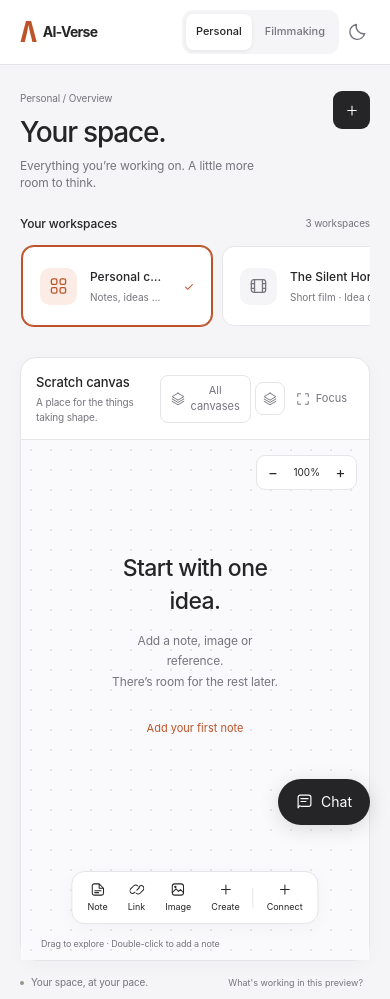
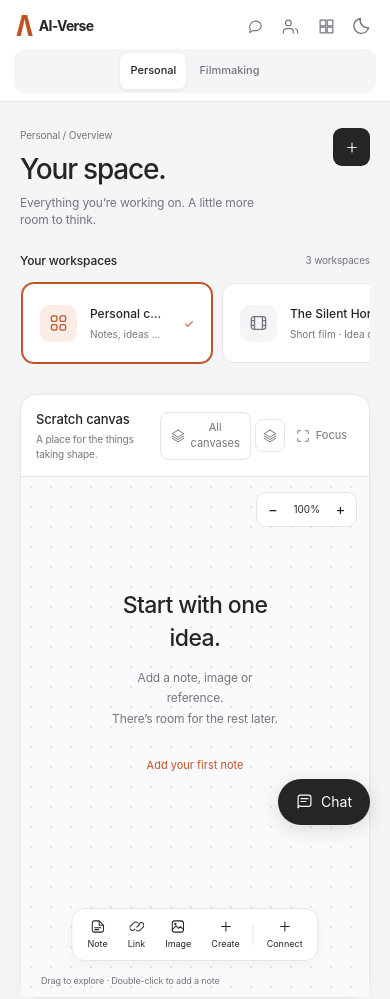
Before and after one commit to aiverse-filmmakers/AI-Verse-Dashboard, a website: page apps/web/preview/index.html in a window 390 px wide. Shown: the top 999 px of the page. Drawn offline with Linux system fonts and the light colour scheme.

Commit message:
fix(preview): responsive stacked header avoids Personal/Filmmaking tabs intercepting Teams and Features

```diff
--- a/apps/web/preview/style.css
+++ b/apps/web/preview/style.css
@@ -450,3 +450,12 @@ body.dark{color-scheme:dark;--bg:#1d1d20;--surface:#262629;--canvas:#212124;--in
 
 /* Keep Teams popup inside viewport even at phone widths. */
 @media(max-width:600px){.personal-teams-popover{right:12px;left:auto;width:calc(100vw - 24px);max-width:calc(100vw - 24px)}}
+
+/* Stacked mobile header: Personal/Filmmaking tabs must not intercept Teams or Features. */
+@media(max-width:900px){
+ .topbar{height:auto;min-height:65px;display:flex;flex-wrap:wrap;column-gap:8px;row-gap:5px;padding:8px 14px}
+ .topbar .brand{order:1;min-width:0}
+ .topbar .top-actions{order:2;margin-left:auto;display:flex;flex:none;align-items:center;gap:4px;position:relative;z-index:2}
+ .topbar .area-tabs{position:static!important;left:auto!important;right:auto!important;transform:none!important;order:3;display:flex;justify-content:center;width:100%;max-width:100%;margin:0 auto;z-index:1}
+ .chat-open .chat-panel{top:112px;height:calc(100dvh - 112px)}
+}
```
